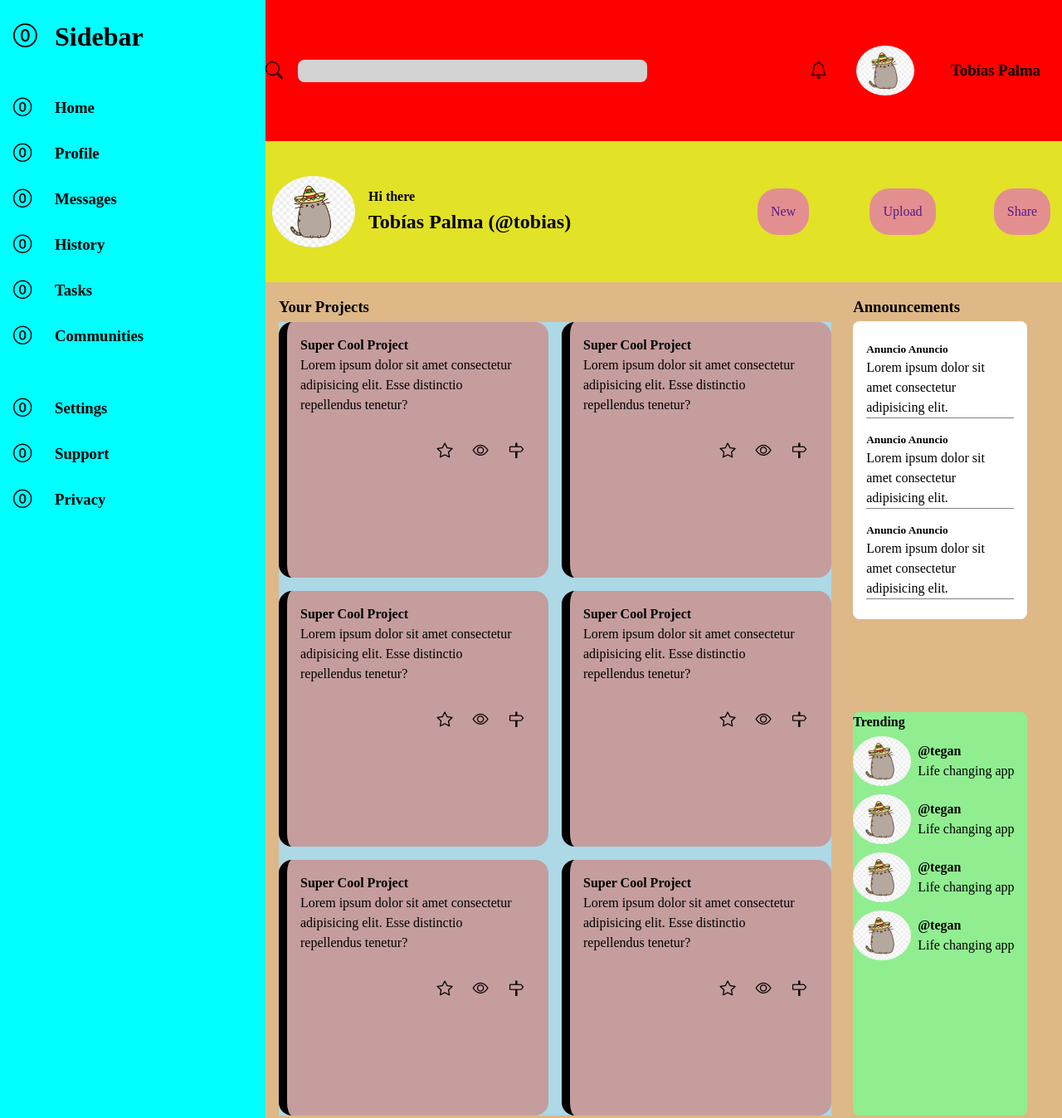
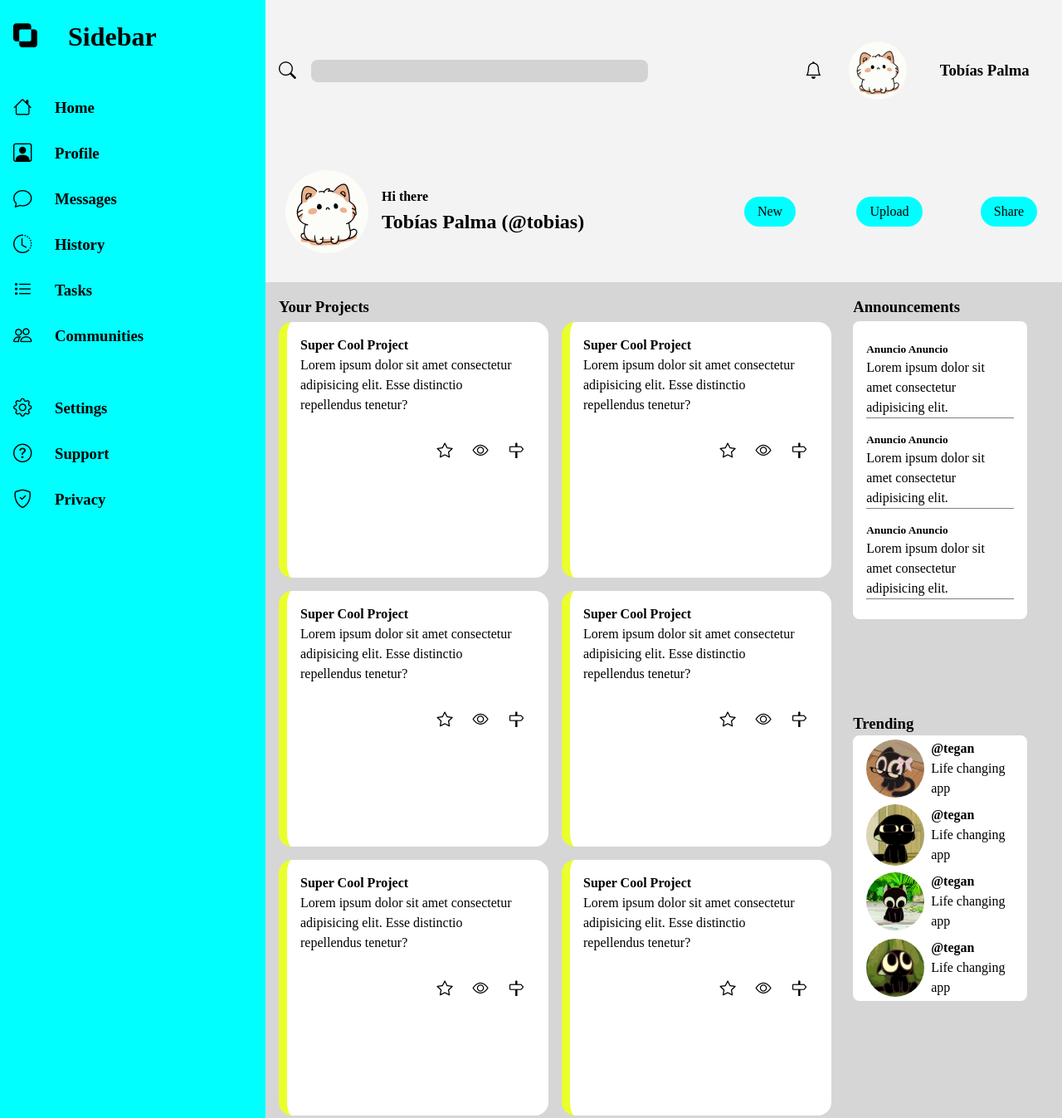
Before and after one commit to sebas2426/Admin-Dashboard, a plain HTML site: page index.html in a window 1280 px wide. Shown: the top 1347 px of the page at 83% size. Drawn offline with nearby package versions, Linux system fonts and the light colour scheme.

Commit message:
Mejora en colores e iconos

```diff
--- a/index.html
+++ b/index.html
@@ -7,11 +7,10 @@
     <link
     rel="stylesheet"
     href="https://cdn.jsdelivr.net/npm/bootstrap-icons@1.10.5/font/bootstrap-icons.css"/>
-    <title>Document</title>
+    <title>Admin Dashboard</title>
 </head>
 <body>
     <div class="container">
-
 
     <div class="header">
         <div class="search-section">
@@ -22,14 +21,14 @@
 
             <nav class="search-right">
                 <i class="bi bi-bell" style="font-size: 1.3em;"></i>
-                <img src="./images/pusheen.png" alt="">
+                <img src="./images/kitty.jpg" alt="">
                 <h3>Tobías Palma</h3>
             </nav>
         </div>
 
         <div class="titles-section">
             <div class="titles-left">
-                <img src="./images/pusheen.png" alt="">
+                <img src="./images/kitty.jpg" alt="">
                 <span>
                 <h4>Hi there</h4>
                 <h2>Tobías Palma (@tobias)</h2>
@@ -48,38 +47,38 @@
     <div class="sidebar">
 
         <div class="sidebar-title">
-        <i class="bi bi-0-circle" style="font-size: 1.8em;"></i>
-            <h1>Sidebar</h1>
+        <i class="bi bi-exclude" style="font-size: 1.8em;"></i>
+            <a href="index.html"><h1>Sidebar</h1></a>
         </div>
 
         <div class="sidebar-element one">
-            <i class="bi bi-0-circle" style="font-size: 1.4em;"></i>
+            <i class="bi bi-house" style="font-size: 1.4em;"></i>
             <h3>Home</h3>
 
-            <i class="bi bi-0-circle" style="font-size: 1.4em;"></i>
+            <i class="bi bi-person-square" style="font-size: 1.4em;"></i>
             <h3>Profile</h3>
 
-            <i class="bi bi-0-circle" style="font-size: 1.4em;"></i>
+            <i class="bi bi-chat" style="font-size: 1.4em;"></i>
             <h3>Messages</h3>
 
-            <i class="bi bi-0-circle" style="font-size: 1.4em;"></i>
+            <i class="bi bi-clock-history" style="font-size: 1.4em;"></i>
             <h3>History</h3>
 
-            <i class="bi bi-0-circle" style="font-size: 1.4em;"></i>
+            <i class="bi bi-list-task" style="font-size: 1.4em;"></i>
             <h3>Tasks</h3>
 
-            <i class="bi bi-0-circle" style="font-size: 1.4em;"></i>
+            <i class="bi bi-people" style="font-size: 1.4em;"></i>
             <h3>Communities</h3>
         </div>
 
         <div class="sidebar-element">
-            <i class="bi bi-0-circle" style="font-size: 1.4em;"></i>
+            <i class="bi bi-gear" style="font-size: 1.4em;"></i>
             <h3>Settings</h3>
 
-            <i class="bi bi-0-circle" style="font-size: 1.4em;"></i>
+            <i class="bi bi-question-circle" style="font-size: 1.4em;"></i>
             <h3>Support</h3>
 
-            <i class="bi bi-0-circle" style="font-size: 1.4em;"></i>
+            <i class="bi bi-shield-check" style="font-size: 1.4em;"></i>
             <h3>Privacy</h3>
         </div>
     </div>
@@ -183,10 +182,10 @@
         </div>
 
         <div class="main-right-two">
-            <h4>Trending</h4>
+            <h3>Trending</h3>
             <div class="main-right-Trend">
                 <span>
-                    <img src="./images/pusheen.png" alt="">
+                    <img src="./images/img_1.jpg" alt="">
                     <p>
                         <b>@tegan</b>
                         <br>
@@ -195,7 +194,7 @@
                 </span>
 
                  <span>
-                    <img src="./images/pusheen.png" alt="">
+                    <img src="./images/img_2.jpg" alt="">
                     <p>
                         <b>@tegan</b>
                         <br>
@@ -204,7 +203,7 @@
                 </span>
 
                  <span>
-                    <img src="./images/pusheen.png" alt="">
+                    <img src="./images/img_3.jpg" alt="">
                     <p>
                         <b>@tegan</b>
                         <br>
@@ -213,7 +212,7 @@
                 </span>
 
                  <span>
-                    <img src="./images/pusheen.png" alt="">
+                    <img src="./images/img_4.jpg" alt="">
                     <p>
                         <b>@tegan</b>
                         <br>
--- a/styles.css
+++ b/styles.css
@@ -55,9 +55,11 @@ h1, h2, h3, h4, h5, h6 {
 
 a{
     text-decoration: none;
-    padding: 1rem;
+    padding: 0.4rem 1rem;
     background-color: rgb(228, 143, 143);
     border-radius: 1.5rem;
+    color: rgb(0, 0, 0);
+    background-color: rgb(0, 255, 255);
 }
 
 
@@ -70,20 +72,18 @@ a{
 }
 
 .header{
-    background-color: rgb(226, 226, 38);
+    background-color: rgb(243, 243, 243);
     grid-row: 1/2;
     grid-column: 2/5;
     display: grid;
     grid-template-rows: repeat(2,1fr);
-
+    padding: 0 1rem;
 }
 
 .search-section{
     display: grid;
     grid-template: 1fr/2fr 1fr;
     align-items: center;
-    background-color: red;
-    padding: 0rem;
 }
 
 .search-section input{
@@ -161,11 +161,17 @@ a{
     align-items: center;
 }
 
+.sidebar-element.one h3,
+.sidebar-element h3{
+  cursor: pointer;
+
+}
+
 .main-content{
     display: grid;
     grid-template: repeat(6,1fr)/ 2fr 1fr;
     gap: 1rem 0;
-background-color: burlywood;
+background-color: rgb(214, 214, 214);
 grid-row: 2/5;
 grid-column: 2/5;
 padding: 1rem;
@@ -184,17 +190,16 @@ padding: 1rem;
     display: grid;
     grid-template: repeat(3,1fr)/repeat(2,325px);
     gap: 1rem;
-    background-color: lightblue;
     margin-top: 2rem;
 }
 
 .main-left-content{
     display: grid;
     grid-template: 100px 80px/ repeat(4,90px);
-    border-left: 10px solid black;
+    border-left: 10px solid rgb(234, 255, 43);
     border-radius: 1rem;
     padding: 1rem;
-    background-color: rgb(197, 157, 157);
+    background-color: rgb(255, 255, 255);
 }
 
 .main-left-one{
@@ -210,6 +215,7 @@ padding: 1rem;
     align-self: center;
     grid-row: 2;
     grid-column: 3;
+    cursor: pointer;
 }
 
 .main-right-one{
@@ -222,10 +228,9 @@ padding: 1rem;
 .main-right-two{
   width: 80%;
   justify-self: center;
-  border-radius: 0.5rem;
     grid-row: 4/7;
     grid-column: 2;
-    background-color: lightgreen;
+    padding:  0;
 }
 
 
@@ -238,6 +243,12 @@ padding: 1rem;
   margin: 0.2rem 0;
 }
 
+.main-right-Trend{
+  padding: 0 1rem;
+  background-color: rgb(255, 255, 255);
+  border-radius: 0.5rem;
+}
+
 .main-right-Ann span{
   margin: 0.5rem 0;
   border-bottom: 1px solid gray;
@@ -246,7 +257,7 @@ padding: 1rem;
 .main-right-Trend span{
     display: grid;
     grid-template-columns: 70px 1fr;
-    grid-template-rows: 70px;
+    grid-template-rows: 80px;
     align-items: center;
     gap: 0.5rem;
 }
```
Also changed, not shown: images/img1.jpg (added), images/img_1.jpg (added), images/img_2.jpg (added), images/img_3.jpg (added), images/img_4.jpg (added), images/kitty.jpg (added).
